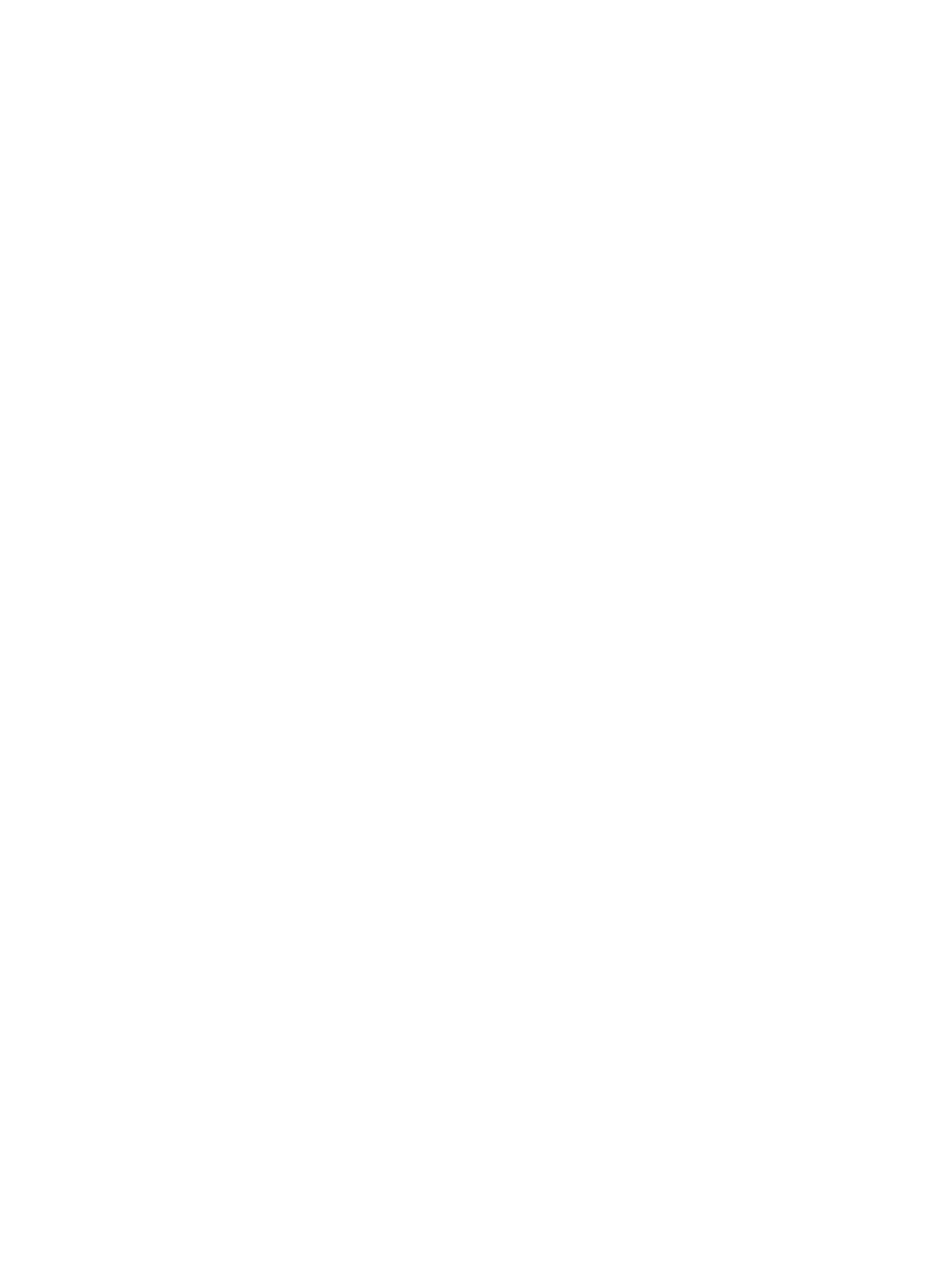
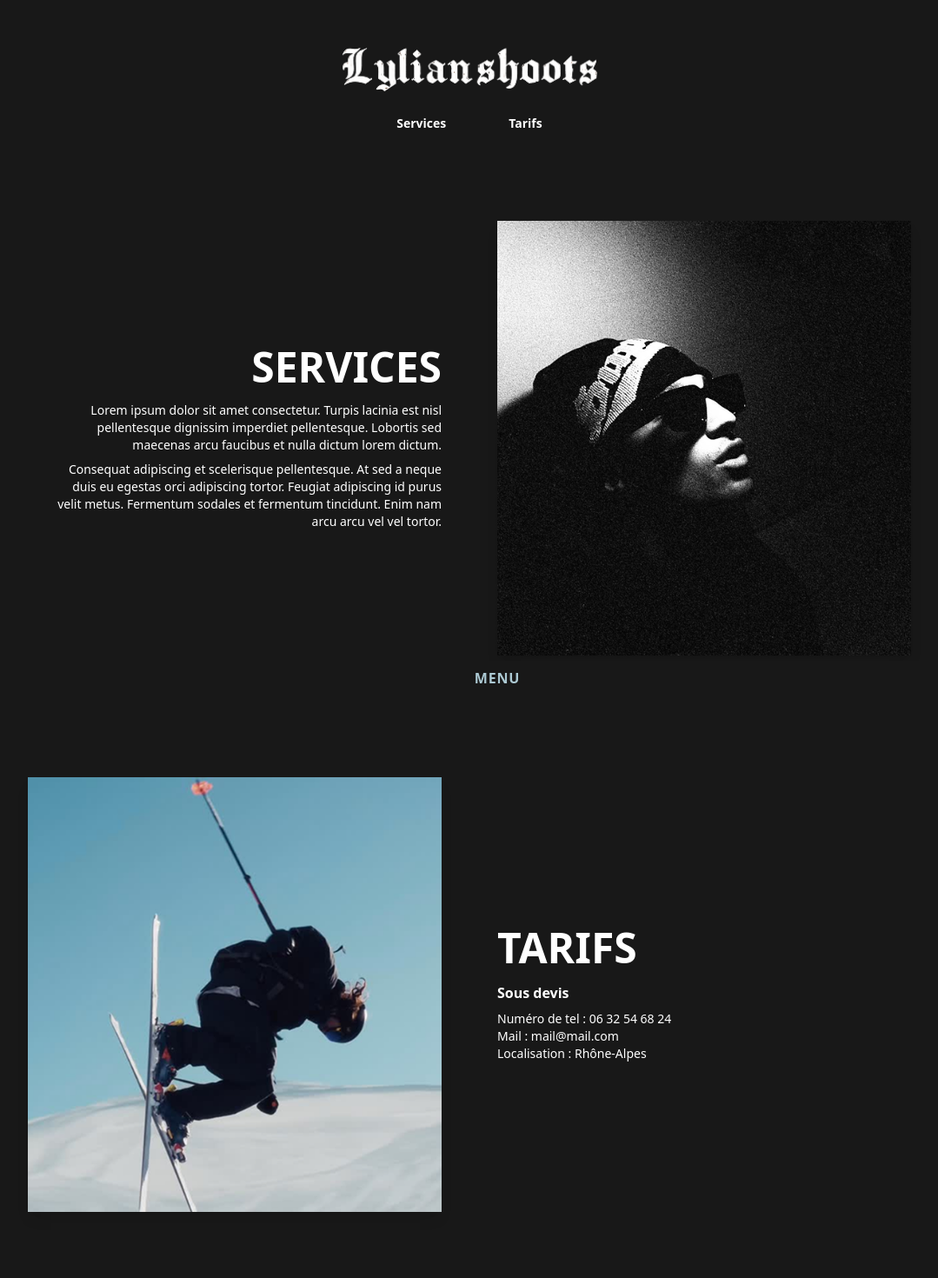
Before and after one commit to locta-agence/lylian-front, a Vue app: page /services in a window 1280 px wide. Before the commit this address had no page. Shown: the top 1470 px of the page at 87% size, without its empty margins (100-1179 px from the left). Before the commit the page ends 800 px from the top, so only its background shows below. Built offline with nearby package versions, Linux system fonts and the light colour scheme.

Commit message:
je sais plus

```diff
--- /dev/null
+++ b/src/components/Layout/HeaderLogo.vue
@@ -0,0 +1,9 @@
+<script setup lang="ts">
+import LogoCard from '@/components/Layout/LogoCard.vue'
+</script>
+
+<template>
+  <header class="flex justify-center">
+    <LogoCard />
+  </header>
+</template>
--- /dev/null
+++ b/src/components/Layout/LogoCard.vue
@@ -0,0 +1,3 @@
+<template>
+   <img src="/logo.png" alt="Llianshoots" class="w-1/2 md:w-1/4 mb-2">
+</template>
--- /dev/null
+++ b/src/components/Layout/MenuCard.vue
@@ -0,0 +1,68 @@
+<template>
+  <div>
+    <div
+      class="fixed bottom-0 p-2 w-full text-center"
+      :class="banner ? 'bg-[#181818]' : ''"
+    >
+      <button
+        v-if="!showMenu"
+        @click="showMenu = true"
+        class="leading-[100%] tracking-wider font-extrabold uppercase cursor-pointer"
+        :class="color === 'white' ? 'text-white' : 'text-[#ACC9D3]'"
+      >
+        Menu
+      </button>
+    </div>
+
+    <div
+      v-if="showMenu"
+      class="fixed inset-0 z-50 text-white flex flex-col items-center py-10 px-6 bg-[#181818F2]"
+    >
+      <nav class="flex flex-col items-center gap-6 text-center mt-auto">
+        <router-link
+          to="/portfolio"
+          class="text-[24px] font-extrabold uppercase text-[#ACC9D3] transition duration-200 hover:opacity-80"
+        >
+          Portfolio
+        </router-link>
+        <router-link
+          to="/services"
+          class="text-[24px] font-extrabold uppercase text-[#ACC9D3] transition duration-200 hover:opacity-80"
+        >
+          Services & Tarifs
+        </router-link>
+        <a
+          href="#about"
+          class="text-[24px] font-extrabold uppercase text-[#ACC9D3] transition duration-200 hover:opacity-80"
+        >
+          À propos
+        </a>
+        <div class="text-center mt-12">
+          <p class="text-white text-[24px] font-extrabold uppercase mb-2">Contact</p>
+          <p class="text-white text-[12px] font-normal">06 38 48 28 84</p>
+          <p class="text-white text-[12px] font-bold uppercase mt-1">mail@mail.com</p>
+        </div>
+      </nav>
+      <div class="flex flex-col items-center gap-6 text-center mt-auto"></div>
+      <div class="absolute bottom-6 w-full text-center">
+        <button
+          @click="showMenu = false"
+          class="text-[#ACC9D3] leading-[100%] tracking-wider font-extrabold uppercase cursor-pointer"
+        >
+          Fermer
+        </button>
+      </div>
+    </div>
+  </div>
+</template>
+
+<script setup lang="ts">
+import { ref } from 'vue'
+
+const props = defineProps<{
+  banner?: boolean,
+  color?: string
+}>()
+
+const showMenu = ref(false)
+</script>
--- a/src/components/Layout/MenuOverlay.vue
+++ /dev/null
@@ -1,58 +0,0 @@
-<template>
-  <div class="absolute bottom-6 w-full text-center">
-    <button v-if="!showMenu" @click="showMenu = true" class="text-white uppercase font-semibold tracking-wide">
-        Menu
-    </button>
-  </div>
-
-  <div v-if="showMenu" @click="showMenu = false" class="fixed inset-0 z-50 bg-[#181818F2] text-white flex flex-col items-center py-10 px-6">
-    <!-- Logo -->
-    <h1 class="font-serif text-4xl">Lilianshoots</h1>
-
-    <!-- Menu -->
-    <nav class="flex flex-col items-center gap-6 text-center mt-auto">
-      <a
-        href="#portfolio"
-        class="text-[24px] font-extrabold uppercase text-[#ACC9D3] transition duration-200 hover:opacity-80"
-      >
-        Portfolio
-      </a>
-      <a
-        href="#services"
-        class="text-[24px] font-extrabold uppercase text-[#ACC9D3] transition duration-200 hover:opacity-80"
-      >
-        Services & Tarifs
-      </a>
-      <a
-        href="#about"
-        class="text-[24px] font-extrabold uppercase text-[#ACC9D3] transition duration-200 hover:opacity-80"
-      >
-        À propos
-      </a>
-
-      <!-- Contact -->
-      <div class="text-center mt-12">
-        <p class="text-white text-[24px] font-extrabold uppercase mb-2">Contact</p>
-        <p class="text-white text-[12px] font-normal">06 38 48 28 84</p>
-        <p class="text-white text-[12px] font-bold uppercase mt-1">mail@mail.com</p>
-      </div>
-    </nav>
-
-    <div class="flex flex-col items-center gap-6 text-center mt-auto"></div>
-    <!-- Bouton Fermer -->
-     <div class="absolute bottom-6 w-full text-center">
-       <button
-       @click="$emit('close')"
-       class="text-[#ACC9D3] uppercase font-extrabold tracking-wide text-sm hover:underline mt-12"
-       >
-       Fermer
-      </button>
-    </div>
-  </div>
-</template>
-
-<script setup lang="ts">
-import { ref, onMounted, onUnmounted } from 'vue'
-
-const showMenu = ref(false)
-</script>
--- a/src/router/index.ts
+++ b/src/router/index.ts
@@ -1,7 +1,7 @@
 import { createRouter, createWebHistory } from 'vue-router'
 import Portfolio from '../views/portfolio/index.vue'
 import HomeView from '../views/HomeView.vue'
-
+import ServicesView from '../views/ServicesView.vue'
 const router = createRouter({
   history: createWebHistory(import.meta.env.BASE_URL),
   routes: [
@@ -15,6 +15,11 @@ const router = createRouter({
       name: 'portfolio',
       component: Portfolio,
     },
+    {
+      path: '/services',
+      name: 'services',
+      component: ServicesView,
+    },
   ],
 })
 
--- a/src/views/HomeView.vue
+++ b/src/views/HomeView.vue
@@ -4,7 +4,7 @@
     :style="{ backgroundImage: `url(${currentBg})` }"
   >
     <div class="absolute inset-0 flex flex-col items-center justify-center text-white text-center px-4">
-      <img src="/logo.png" alt="Llianshoots" class="w-1/2 md:w-1/4 mb-2">
+      <LogoCard />
       <h2 class="text-[40px] font-extrabold leading-[100%] text-[#FCFCFC] text-center uppercase">
         Photographer
       </h2>
@@ -13,14 +13,15 @@
       </h2>
     </div>
 
-    <MenuOverlay />
+    <MenuCard color="white" />
 
   </div>
 </template>
 
 <script setup lang="ts">
 import { ref, onMounted, onUnmounted } from 'vue'
-import MenuOverlay from '@/components/Layout/MenuOverlay.vue'
+import LogoCard from '@/components/Layout/LogoCard.vue'
+import MenuCard from '@/components/Layout/MenuCard.vue'
 
 const bgImages = [
   '/bg/bg1.png',
--- /dev/null
+++ b/src/views/ServicesView.vue
@@ -0,0 +1,79 @@
+<template>
+  <div class="min-h-screen bg-[#181818] text-white px-0 md:px-8 py-0 md:py-12">
+    <HeaderLogo />
+    <nav class="flex justify-center w-full gap-18 text-sm font-bold uppercase mt-4 mb-8">
+      <button @click="scrollToSection('services')" class="focus:outline-none">Services</button>
+      <button @click="scrollToSection('tarifs')" class="focus:outline-none">Tarifs</button>
+    </nav>
+
+    <!-- Section SERVICES -->
+    <section
+      id="services"
+      class="flex min-h-[calc(100vh-160px)] items-center justify-center px-0 md:px-[100px]"
+    >
+      <div class="flex flex-col md:flex-row gap-16 w-full max-w-6xl items-center justify-center">
+        <div class="md:w-1/2 flex flex-col justify-center items-center md:items-end">
+          <div class="max-w-md w-full flex flex-col justify-center">
+            <h1 class="text-4xl md:text-5xl font-extrabold mb-4 text-center md:text-right">SERVICES</h1>
+            <p class="mb-2 text-xs md:text-sm text-center md:text-right">
+              Lorem ipsum dolor sit amet consectetur. Turpis lacinia est nisl pellentesque dignissim imperdiet pellentesque. Lobortis sed maecenas arcu faucibus et nulla dictum lorem dictum.
+            </p>
+            <p class="text-xs md:text-sm text-center md:text-right">
+              Consequat adipiscing et scelerisque pellentesque. At sed a neque duis eu egestas orci adipiscing tortor. Feugiat adipiscing id purus velit metus. Fermentum sodales et fermentum tincidunt. Enim nam arcu arcu vel vel tortor.
+            </p>
+          </div>
+        </div>
+        <div class="md:w-1/2 flex justify-center items-center">
+          <img src="/service.png" alt="Portrait" class="object-cover w-full max-w-lg h-[500px] shadow-lg" />
+        </div>
+      </div>
+    </section>
+
+    <!-- Section TARIFS -->
+    <section
+      id="tarifs"
+      class="flex min-h-[calc(100vh-160px)] items-center justify-center px-0 md:px-[100px]"
+    >
+      <div class="flex flex-col md:flex-row gap-16 w-full max-w-6xl items-center justify-center">
+        <div class="md:w-1/2 flex justify-center items-center order-2 md:order-1">
+          <img src="/tarif.png" alt="Ski" class="object-cover w-full max-w-lg h-[500px] shadow-lg" />
+        </div>
+        <div class="md:w-1/2 flex flex-col justify-center items-center md:items-start order-1 md:order-2">
+          <div class="max-w-md w-full flex flex-col justify-center">
+            <h2 class="text-4xl md:text-5xl font-extrabold mb-4 text-center md:text-left">TARIFS</h2>
+            <p class="font-bold mb-2 text-center md:text-left">Sous devis</p>
+            <p class="text-xs md:text-sm text-center md:text-left">Numéro de tel : 06 32 54 68 24</p>
+            <p class="text-xs md:text-sm text-center md:text-left">Mail : mail@mail.com</p>
+            <p class="text-xs md:text-sm text-center md:text-left">Localisation : Rhône-Alpes</p>
+          </div>
+        </div>
+      </div>
+    </section>
+
+    <section class="flex flex-col items-center text-center my-24">
+      <p class="text-lg md:text-2xl mb-2">Lorem ipsum dolor sit amet consectetur.</p>
+      <p class="text-2xl md:text-3xl font-extrabold">
+        Turpis lacinia est nisl<br />
+        pellentesque dignissim<br />
+        imperdiet pellentesque.
+      </p>
+    </section>
+
+    <!-- Menu en bas -->
+    <MenuCard banner="true" />
+  </div>
+</template>
+
+<script setup lang="ts">
+import HeaderLogo from '@/components/Layout/HeaderLogo.vue'
+import MenuCard from '@/components/Layout/MenuCard.vue'
+
+const scrollToSection = (id: string) => {
+  const el = document.getElementById(id)
+  if (el) {
+    // Décale le scroll de 160px pour ne pas cacher sous le header
+    const y = el.getBoundingClientRect().top + window.pageYOffset - 160
+    window.scrollTo({ top: y, behavior: 'smooth' })
+  }
+}
+</script>
--- a/src/views/portfolio/index.vue
+++ b/src/views/portfolio/index.vue
@@ -1,11 +1,7 @@
 <template>
   <main class="text-white w-full min-h-screen flex flex-col" style="background-color: #181818;">
     <div class="sticky-header bg-[#181818] z-10">
-      <header class="py-4 md:py-8">
-        <h1 class="text-center text-3xl md:text-4xl font-serif tracking-wider">
-          <span class="logo-text">Lylianshoots</span>
-        </h1>
-      </header>
+      <HeaderLogo />
 
       <Navbar
         :categories="['TOUT', ...galleryStore.categories]"
@@ -17,6 +13,8 @@
     <div class="flex-grow container mx-auto px-2 sm:px-4 md:px-12 lg:px-20 xl:px-28 2xl:px-32 mt-2 md:mt-4">
       <MasonryGallery :items="filteredItems" />
     </div>
+
+    <MenuCard :banner="true" />
   </main>
 </template>
 
@@ -25,6 +23,8 @@ import { ref, computed, onMounted } from 'vue'
 import { useGalleryStore } from '@/stores/gallery'
 import Navbar from '@/components/Navbar.vue'
 import MasonryGallery from '@/components/MasonryGallery.vue'
+import HeaderLogo from '@/components/Layout/HeaderLogo.vue'
+import MenuCard from '@/components/Layout/MenuCard.vue'
 
 const galleryStore = useGalleryStore()
 const selectedCategory = ref('TOUT')
```
Also changed, not shown: public/service.png (added), public/tarif.png (added).
